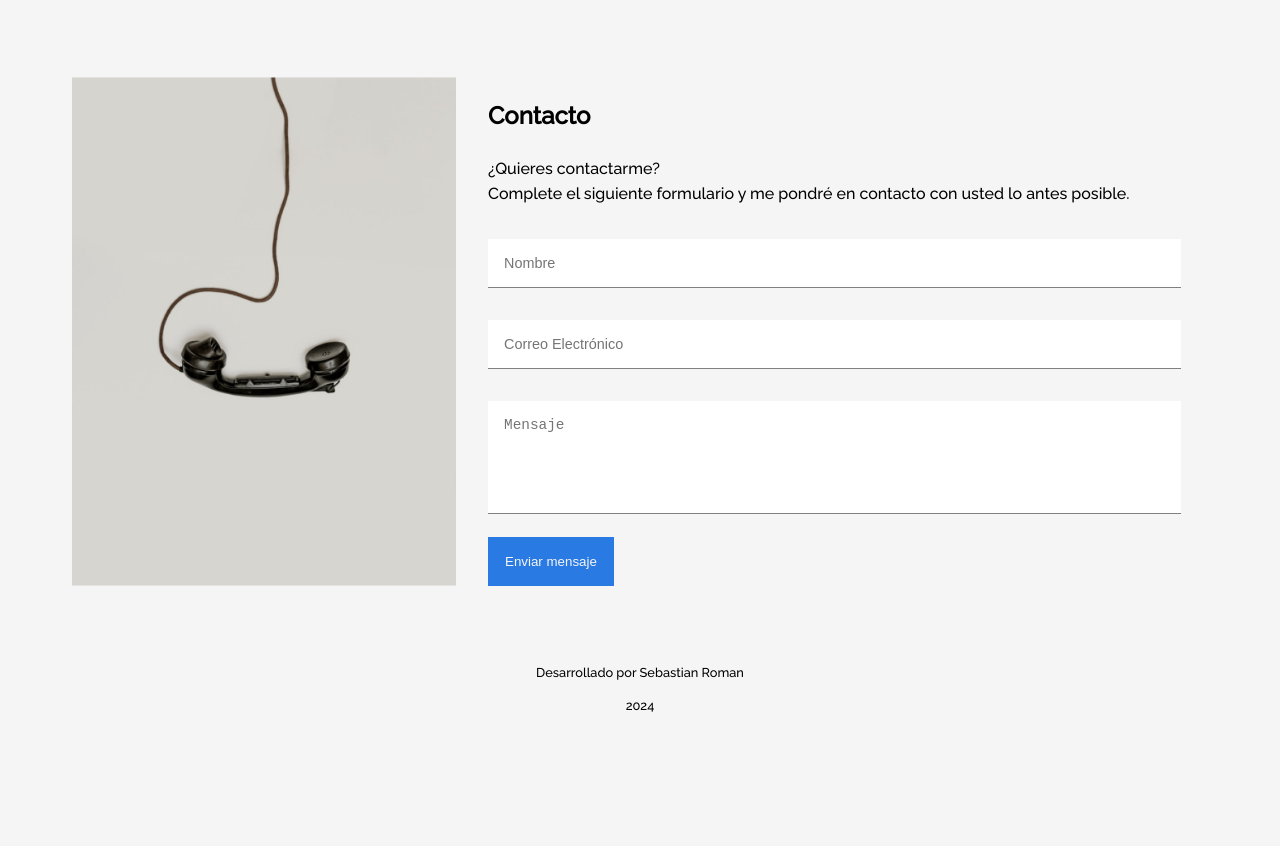
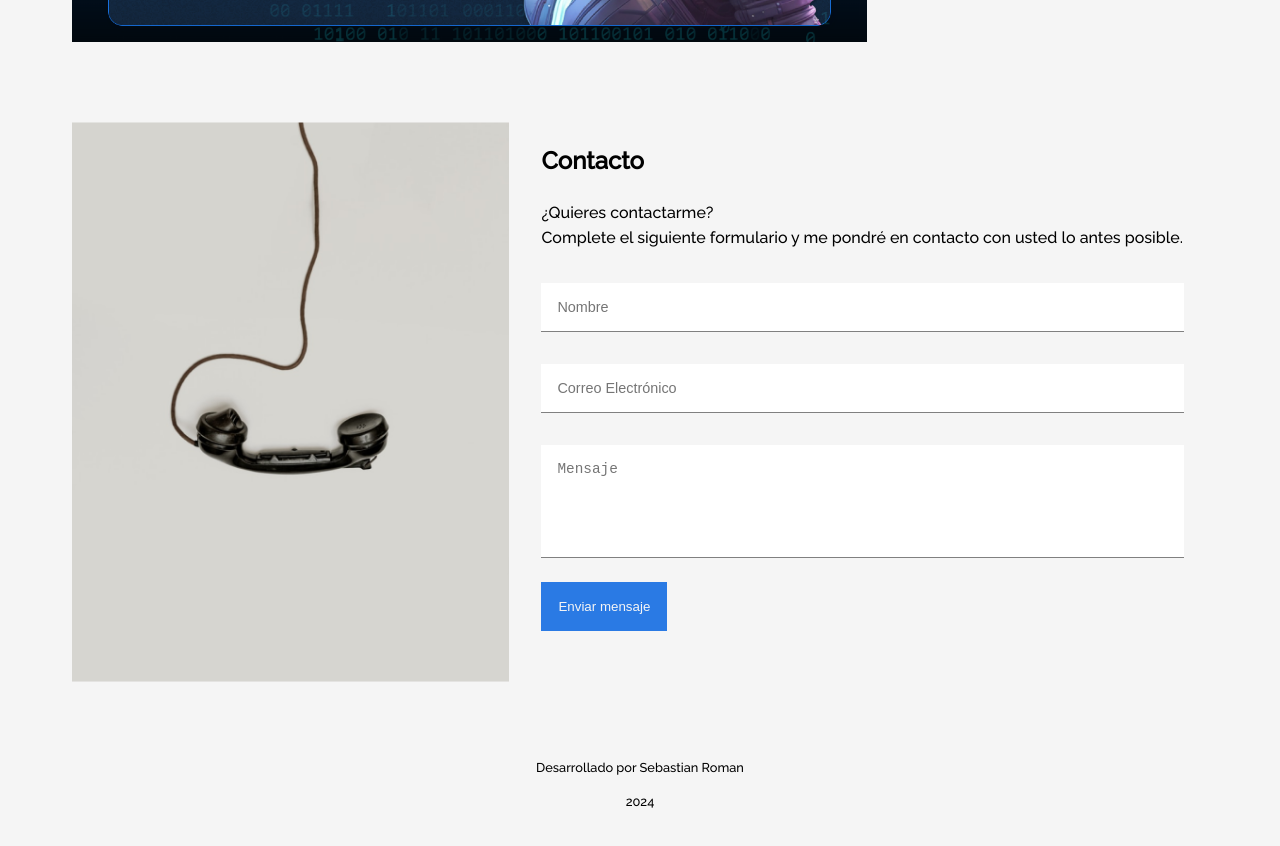
Before and after one commit to sebasroman2/challenge-one-portafolio, a plain HTML site: page index.html in a window 1280 px wide. Shown: the part 3077-3923 px from the top of the page. Before the commit the page ends 3839 px from the top, so only its background shows below. Drawn offline with Linux system fonts and the light colour scheme.

Commit message:
Arreglo en las imagenes de los proyectos y de contacto

```diff
--- a/index.html
+++ b/index.html
@@ -195,5 +195,4 @@
         <p>2024</p>
      </footer>
 </body>
-    <script src="script.js"></script>
 </html>
--- a/style.css
+++ b/style.css
@@ -331,7 +331,7 @@ footer {
     }
 
     .proyectos__icono {
-        width: 60vw;
+        width: 70%;
         height: auto;
         object-fit: cover;
     }
@@ -342,8 +342,14 @@ footer {
     }
 
     .contacto_icon {
-        width: 30vw;
+        width: 40%;
+        max-height: 35rem;
+        object-fit: cover;
         display: block;
         padding-right: 2rem;
     }
+
+    .contacto__informacion {
+        width: 100%;
+    }
 }
```
